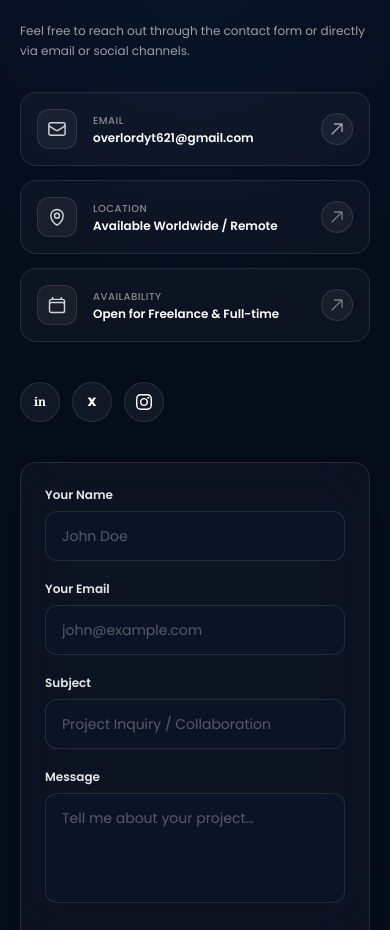
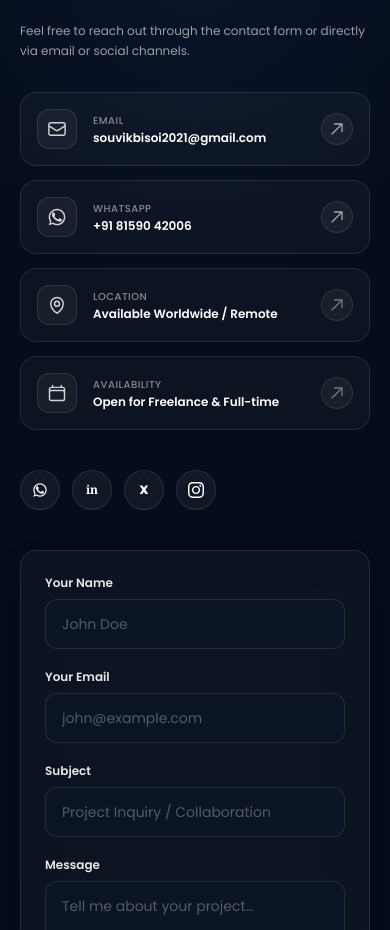
Before and after one commit to saptarshi-bisoi/VideoEditor-Portfolio, a React (Vite) app: page / in a window 390 px wide. Shown: the part 6165-7095 px from the top of the page. Built offline with nearby package versions, Linux system fonts and the light colour scheme.

Commit message:
Add WhatsApp link and update email

```diff
--- a/src/components/Contact.jsx
+++ b/src/components/Contact.jsx
@@ -12,6 +12,7 @@ export default function Contact() {
   const [formData, setFormData] = useState({ name: '', email: '', subject: '', message: '' })
   const [submitted, setSubmitted] = useState(false)
   const [loading, setLoading] = useState(false)
+  const [errorMessage, setErrorMessage] = useState('')
 
   // GSAP ScrollTrigger Watermark Parallax Drift
   useEffect(() => {
@@ -38,17 +39,47 @@ export default function Contact() {
 
   const handleChange = (e) => {
     setFormData({ ...formData, [e.target.name]: e.target.value })
+    if (errorMessage) setErrorMessage('')
   }
 
-  const handleSubmit = (e) => {
+  const handleSubmit = async (e) => {
     e.preventDefault()
     setLoading(true)
-    setTimeout(() => {
+    setErrorMessage('')
+
+    const accessKey = import.meta.env.VITE_WEB3FORMS_ACCESS_KEY || '9da0fe2a-f585-4218-8bf3-45cc3c756993'
+
+    try {
+      const response = await fetch('https://api.web3forms.com/submit', {
+        method: 'POST',
+        headers: {
+          'Content-Type': 'application/json',
+          Accept: 'application/json',
+        },
+        body: JSON.stringify({
+          access_key: accessKey,
+          name: formData.name,
+          email: formData.email,
+          subject: formData.subject || `New inquiry from ${formData.name}`,
+          message: formData.message,
+          from_name: `${formData.name} (via Portfolio)`,
+        }),
+      })
+
+      const data = await response.json()
+
+      if (data.success) {
+        setSubmitted(true)
+        setFormData({ name: '', email: '', subject: '', message: '' })
+        setTimeout(() => setSubmitted(false), 6000)
+      } else {
+        setErrorMessage(data.message || 'Something went wrong. Please reach out directly via Email or WhatsApp.')
+      }
+    } catch (err) {
+      setErrorMessage('Network error. Please check your internet connection or email directly.')
+    } finally {
       setLoading(false)
-      setSubmitted(true)
-      setFormData({ name: '', email: '', subject: '', message: '' })
-      setTimeout(() => setSubmitted(false), 5000)
-    }, 800)
+    }
   }
 
   // Animation variants
@@ -197,7 +228,7 @@ export default function Contact() {
               Feel free to reach out through the contact form or directly via email or social channels.
             </motion.p>
 
-            {/* ── 3 Individual Contact Method Cards (Slide in from Left + Hover Arrow Rotate) ── */}
+            {/* ── Contact Method Cards (Slide in from Left + Hover Arrow Rotate) ── */}
             <div className="flex flex-col gap-3.5 sm:gap-4 w-full mb-8">
               {/* 1. Email */}
               <motion.a
@@ -206,7 +237,7 @@ export default function Contact() {
                 whileInView="visible"
                 viewport={{ once: true, amount: 0.2 }}
                 custom={0}
-                href="mailto:overlordyt621@gmail.com"
+                href="mailto:souvikbisoi2021@gmail.com"
                 className="group flex items-center justify-between bg-white/[0.03] hover:bg-white/[0.06] border border-white/10 hover:border-accent/40 rounded-2xl p-4 sm:p-5 transition-all duration-300"
               >
                 <div className="flex items-center gap-4">
@@ -218,7 +249,7 @@ export default function Contact() {
                   <div>
                     <span className="block text-[10px] text-white/50 font-medium uppercase tracking-wider mb-0.5">Email</span>
                     <span className="block text-xs sm:text-sm font-semibold text-white group-hover:text-accent transition-colors break-all">
-                      overlordyt621@gmail.com
+                      souvikbisoi2021@gmail.com
                     </span>
                   </div>
                 </div>
@@ -235,13 +266,51 @@ export default function Contact() {
                 </div>
               </motion.a>
 
-              {/* 2. Location */}
+              {/* 2. WhatsApp */}
+              <motion.a
+                variants={slideInLeft}
+                initial="hidden"
+                whileInView="visible"
+                viewport={{ once: true, amount: 0.2 }}
+                custom={1}
+                href="https://wa.me/918159042006?text=Hello%20Souvik%21%20%F0%9F%91%8B%20I%20came%20across%20your%20website%20and%20I%27m%20interested%20in%20your%20video%20editing%20services.%20I%27d%20like%20to%20discuss%20a%20project%20with%20you."
+                target="_blank"
+                rel="noopener noreferrer"
+                className="group flex items-center justify-between bg-white/[0.03] hover:bg-white/[0.06] border border-white/10 hover:border-[#25D366]/40 rounded-2xl p-4 sm:p-5 transition-all duration-300"
+              >
+                <div className="flex items-center gap-4">
+                  <div className="w-10 h-10 rounded-xl bg-white/5 border border-white/10 flex items-center justify-center text-white/80 group-hover:text-[#25D366] group-hover:border-[#25D366]/30 transition-colors flex-shrink-0">
+                    <svg className="w-5 h-5" fill="currentColor" viewBox="0 0 24 24">
+                      <path d="M17.472 14.382c-.301-.15-1.78-.879-2.056-.98-.275-.101-.475-.15-.675.15-.2.301-.776.98-.952 1.18-.175.201-.35.226-.651.076-.301-.15-1.27-.468-2.42-1.493-.895-.798-1.5-1.784-1.676-2.085-.175-.301-.019-.464.132-.614.136-.135.301-.35.452-.526.15-.175.2-.301.3-.501.1-.2.05-.376-.025-.526-.075-.15-.676-1.63-.926-2.233-.244-.588-.493-.508-.676-.517l-.576-.01c-.2 0-.526.075-.802.376-.276.301-1.052 1.028-1.052 2.508 0 1.48 1.077 2.909 1.228 3.11.15.2 2.12 3.238 5.136 4.541.717.31 1.277.495 1.713.633.72.228 1.376.196 1.894.118.578-.087 1.78-.727 2.03-1.43.25-.702.25-1.303.175-1.43-.075-.126-.275-.201-.576-.351zM12.012 2.002C6.49 2.002 2.01 6.48 2.01 12.003c0 1.996.586 3.864 1.602 5.438L2.001 22l4.708-1.545a9.96 9.96 0 005.303 1.548c5.522 0 10.002-4.478 10.002-10c0-5.523-4.48-10.001-10.002-10.001zm0 18.238c-1.64 0-3.176-.49-4.469-1.332l-.32-.209-2.791.916.936-2.721-.229-.338a8.214 8.214 0 01-1.358-4.551c0-4.55 3.702-8.252 8.231-8.252 4.53 0 8.232 3.702 8.232 8.252 0 4.55-3.702 8.245-8.231 8.245z"/>
+                    </svg>
+                  </div>
+                  <div>
+                    <span className="block text-[10px] text-white/50 font-medium uppercase tracking-wider mb-0.5">WhatsApp</span>
+                    <span className="block text-xs sm:text-sm font-semibold text-white group-hover:text-[#25D366] transition-colors">
+                      +91 81590 42006
+                    </span>
+                  </div>
+                </div>
+                <div className="w-8 h-8 rounded-full bg-white/5 border border-white/10 flex items-center justify-center text-white/60 group-hover:bg-[#25D366] group-hover:border-[#25D366] group-hover:text-white transition-all duration-300 flex-shrink-0">
+                  <svg
+                    className="w-4 h-4 transform group-hover:rotate-45 transition-transform duration-300 ease-out"
+                    fill="none"
+                    viewBox="0 0 24 24"
+                    stroke="currentColor"
+                    strokeWidth={2}
+                  >
+                    <path strokeLinecap="round" strokeLinejoin="round" d="M4.5 19.5l15-15m0 0H8.25m11.25 0v11.25" />
+                  </svg>
+                </div>
+              </motion.a>
+
+              {/* 3. Location */}
               <motion.div
                 variants={slideInLeft}
                 initial="hidden"
                 whileInView="visible"
                 viewport={{ once: true, amount: 0.2 }}
-                custom={1}
+                custom={2}
                 className="group flex items-center justify-between bg-white/[0.03] border border-white/10 rounded-2xl p-4 sm:p-5 transition-all duration-300"
               >
                 <div className="flex items-center gap-4">
@@ -265,13 +334,13 @@ export default function Contact() {
                 </div>
               </motion.div>
 
-              {/* 3. Availability */}
+              {/* 4. Availability */}
               <motion.div
                 variants={slideInLeft}
                 initial="hidden"
                 whileInView="visible"
                 viewport={{ once: true, amount: 0.2 }}
-                custom={2}
+                custom={3}
                 className="group flex items-center justify-between bg-white/[0.03] border border-white/10 rounded-2xl p-4 sm:p-5 transition-all duration-300"
               >
                 <div className="flex items-center gap-4">
@@ -298,11 +367,22 @@ export default function Contact() {
             {/* ── Social Icon Buttons Row (Stagger pop-in) ── */}
             <div className="flex items-center gap-3 pt-2">
               {[
-                { label: 'LinkedIn', href: 'https://linkedin.com', icon: <span className="text-xs font-bold font-serif">in</span> },
-                { label: 'X (Twitter)', href: 'https://x.com', icon: <span className="text-xs font-extrabold">X</span> },
+                {
+                  label: 'WhatsApp',
+                  href: 'https://wa.me/918159042006?text=Hello%20Souvik%21%20%F0%9F%91%8B%20I%20came%20across%20your%20website%20and%20I%27m%20interested%20in%20your%20video%20editing%20services.%20I%27d%20like%20to%20discuss%20a%20project%20with%20you.',
+                  hoverBg: '#25D366',
+                  icon: (
+                    <svg className="w-4 h-4" fill="currentColor" viewBox="0 0 24 24">
+                      <path d="M17.472 14.382c-.301-.15-1.78-.879-2.056-.98-.275-.101-.475-.15-.675.15-.2.301-.776.98-.952 1.18-.175.201-.35.226-.651.076-.301-.15-1.27-.468-2.42-1.493-.895-.798-1.5-1.784-1.676-2.085-.175-.301-.019-.464.132-.614.136-.135.301-.35.452-.526.15-.175.2-.301.3-.501.1-.2.05-.376-.025-.526-.075-.15-.676-1.63-.926-2.233-.244-.588-.493-.508-.676-.517l-.576-.01c-.2 0-.526.075-.802.376-.276.301-1.052 1.028-1.052 2.508 0 1.48 1.077 2.909 1.228 3.11.15.2 2.12 3.238 5.136 4.541.717.31 1.277.495 1.713.633.72.228 1.376.196 1.894.118.578-.087 1.78-.727 2.03-1.43.25-.702.25-1.303.175-1.43-.075-.126-.275-.201-.576-.351zM12.012 2.002C6.49 2.002 2.01 6.48 2.01 12.003c0 1.996.586 3.864 1.602 5.438L2.001 22l4.708-1.545a9.96 9.96 0 005.303 1.548c5.522 0 10.002-4.478 10.002-10c0-5.523-4.48-10.001-10.002-10.001zm0 18.238c-1.64 0-3.176-.49-4.469-1.332l-.32-.209-2.791.916.936-2.721-.229-.338a8.214 8.214 0 01-1.358-4.551c0-4.55 3.702-8.252 8.231-8.252 4.53 0 8.232 3.702 8.232 8.252 0 4.55-3.702 8.245-8.231 8.245z"/>
+                    </svg>
+                  ),
+                },
+                { label: 'LinkedIn', href: 'https://linkedin.com', hoverBg: '#3B82F6', icon: <span className="text-xs font-bold font-serif">in</span> },
+                { label: 'X (Twitter)', href: 'https://x.com', hoverBg: '#3B82F6', icon: <span className="text-xs font-extrabold">X</span> },
                 {
                   label: 'Instagram',
                   href: 'https://instagram.com',
+                  hoverBg: '#E1306C',
                   icon: (
                     <svg className="w-4 h-4" fill="currentColor" viewBox="0 0 24 24">
                       <path d="M12 2.163c3.204 0 3.584.012 4.85.07 3.252.148 4.771 1.691 4.919 4.919.058 1.265.069 1.645.069 4.849 0 3.205-.012 3.584-.069 4.849-.149 3.225-1.664 4.771-4.919 4.919-1.266.058-1.644.07-4.85.07-3.204 0-3.584-.012-4.849-.07-3.26-.149-4.771-1.699-4.919-4.92-.058-1.265-.07-1.644-.07-4.849 0-3.204.013-3.583.07-4.849.149-3.227 1.664-4.771 4.919-4.919 1.266-.057 1.645-.069 4.849-.069zm0-2.163c-3.259 0-3.667.014-4.947.072-4.358.2-6.78 2.618-6.98 6.98-.059 1.281-.073 1.689-.073 4.948 0 3.259.014 3.668.072 4.948.2 4.358 2.618 6.78 6.98 6.98 1.281.058 1.689.072 4.948.072 3.259 0 3.668-.014 4.948-.072 4.354-.2 6.782-2.618 6.979-6.98.059-1.28.073-1.689.073-4.948 0-3.259-.014-3.667-.072-4.947-.196-4.354-2.617-6.78-6.979-6.98-1.281-.059-1.69-.073-4.949-.073zm0 5.838c-3.403 0-6.162 2.759-6.162 6.162s2.759 6.163 6.162 6.163 6.162-2.759 6.162-6.163c0-3.403-2.759-6.162-6.162-6.162zm0 10.162c-2.209 0-4-1.79-4-4 0-2.209 1.791-4 4-4s4 1.791 4 4c0 2.21-1.791 4-4 4zm6.406-11.845c-.796 0-1.441.645-1.441 1.44s.645 1.44 1.441 1.44c.795 0 1.439-.645 1.439-1.44s-.644-1.44-1.439-1.44z"/>
@@ -319,7 +399,7 @@ export default function Contact() {
                   whileInView={{ scale: 1, opacity: 1 }}
                   viewport={{ once: true }}
                   transition={{ delay: 0.6 + i * 0.08, duration: 0.4, ease: 'backOut' }}
-                  whileHover={{ scale: 1.1, backgroundColor: '#3B82F6', borderColor: '#3B82F6' }}
+                  whileHover={{ scale: 1.1, backgroundColor: social.hoverBg || '#3B82F6', borderColor: social.hoverBg || '#3B82F6' }}
                   whileTap={{ scale: 0.95 }}
                   className="w-10 h-10 rounded-full bg-white/5 border border-white/10 flex items-center justify-center text-white transition-colors duration-200"
                   aria-label={social.label}
@@ -493,6 +573,23 @@ export default function Contact() {
                     )}
                   </AnimatePresence>
                 </motion.button>
+
+                {/* Error Banner */}
+                <AnimatePresence>
+                  {errorMessage && (
+                    <motion.div
+                      initial={{ opacity: 0, y: -10 }}
+                      animate={{ opacity: 1, y: 0 }}
+                      exit={{ opacity: 0, y: -10 }}
+                      className="p-3.5 rounded-xl bg-red-500/10 border border-red-500/30 text-red-300 text-xs flex items-start gap-2.5"
+                    >
+                      <svg className="w-4 h-4 text-red-400 mt-0.5 flex-shrink-0" fill="none" viewBox="0 0 24 24" stroke="currentColor">
+                        <path strokeLinecap="round" strokeLinejoin="round" strokeWidth={2} d="M12 9v2m0 4h.01m-6.938 4h13.856c1.54 0 2.502-1.667 1.732-3L13.732 4c-.77-1.333-2.694-1.333-3.464 0L3.34 16c-.77 1.333.192 3 1.732 3z" />
+                      </svg>
+                      <span>{errorMessage}</span>
+                    </motion.div>
+                  )}
+                </AnimatePresence>
               </form>
             </div>
           </motion.div>
```
Also changed, not shown: src/components/Navbar.jsx (+16 -18 lines), 1 other file (tests, documents, lock files or other folders).
